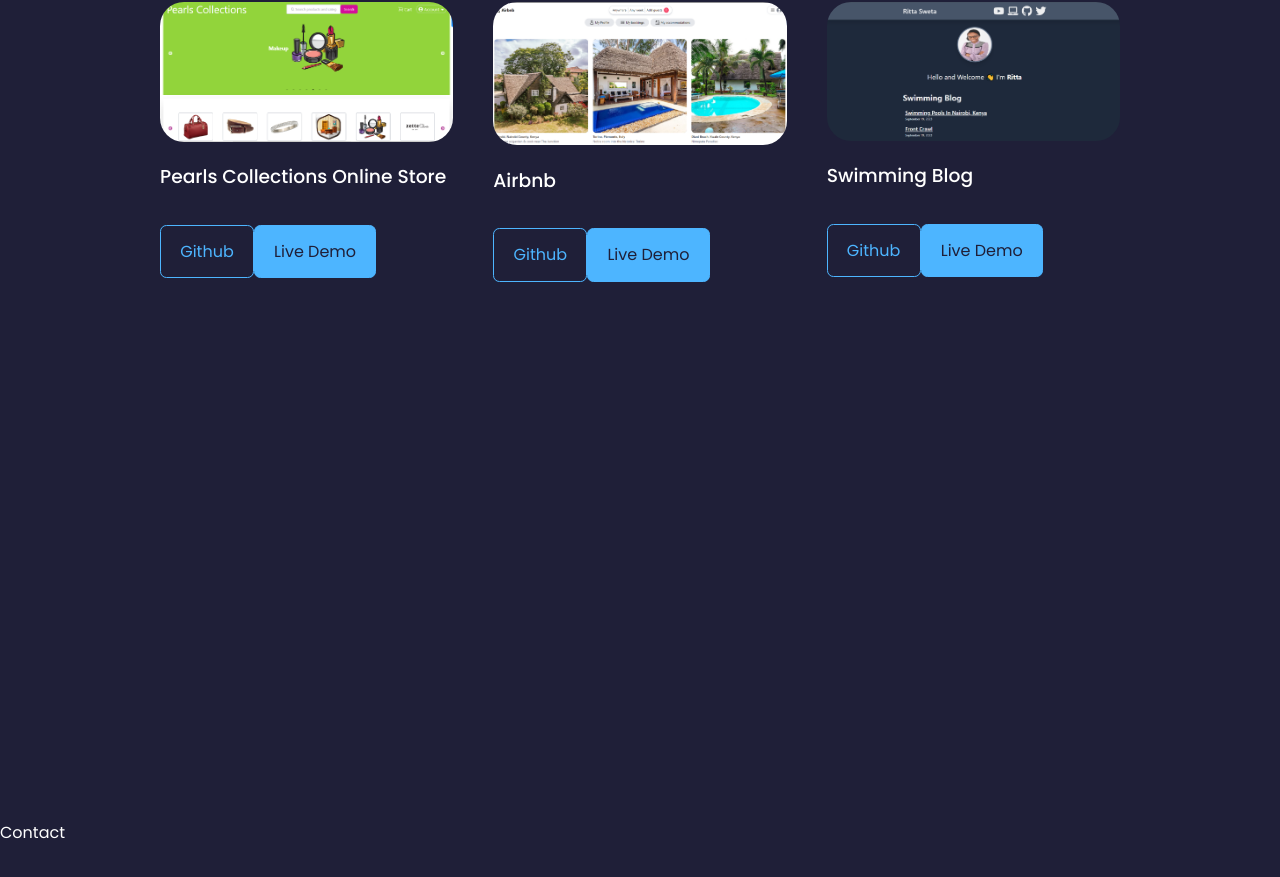
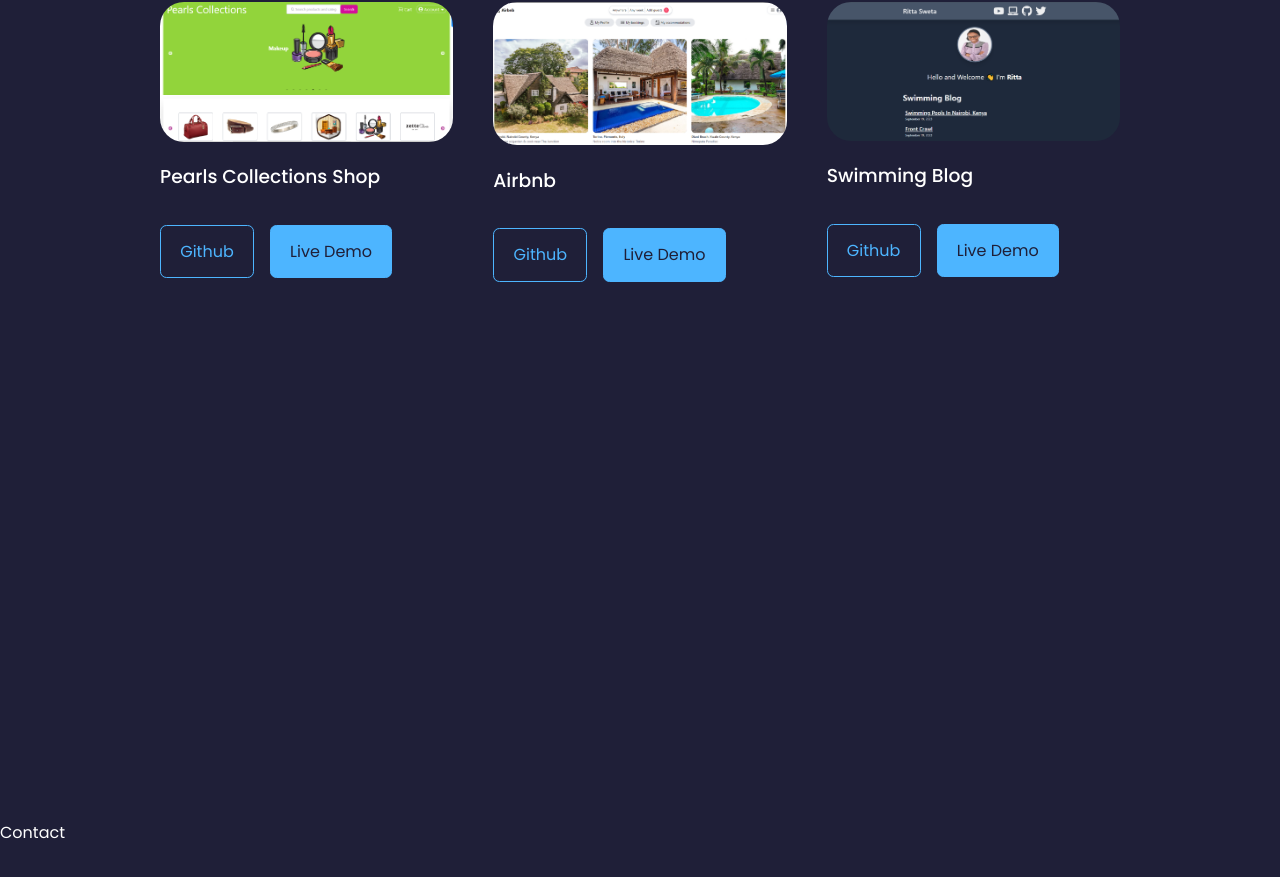
Before and after one commit to Buyaki01/react-portfolio-website, a React (Create React App) app: page / in a window 1280 px wide. Shown: the part 2125-3002 px from the top of the page. Built offline with nearby package versions, Linux system fonts and the light colour scheme; the HTML template or start-up script is replaced by a standard one.

Commit message:
Add spacing to the a tags in Projects component

```diff
--- a/src/components/projects/Projects.jsx
+++ b/src/components/projects/Projects.jsx
@@ -7,7 +7,7 @@ const data = [
   {
     id: 1,
     image: pearlsCollections,
-    title: 'Pearls Collections Online Store',
+    title: 'Pearls Collections Shop',
     github: 'https://github.com/Buyaki01/nextjs13-online-store-shop',
     demo: 'https://pearls-thamani-collections.vercel.app'
   },
@@ -40,9 +40,11 @@ export const Projects = () => {
                 <div className="portfolio__item-image">
                   <img src={image} alt={title} />
                 </div>
-                <h3>{title}</h3>
-                <a href={github} className='btn' target='_blank'>Github</a>
-                <a href={demo} className='btn btn-primary' target='_blank'>Live Demo</a>
+                <h3 className='whitespace-nowrap'>{title}</h3>
+                <div className='portfolio__item-cta'>
+                  <a href={github} className='btn' target='_blank'>Github</a>
+                  <a href={demo} className='btn btn-primary' target='_blank'>Live Demo</a>
+                </div>
               </article>
             )
           })
```
